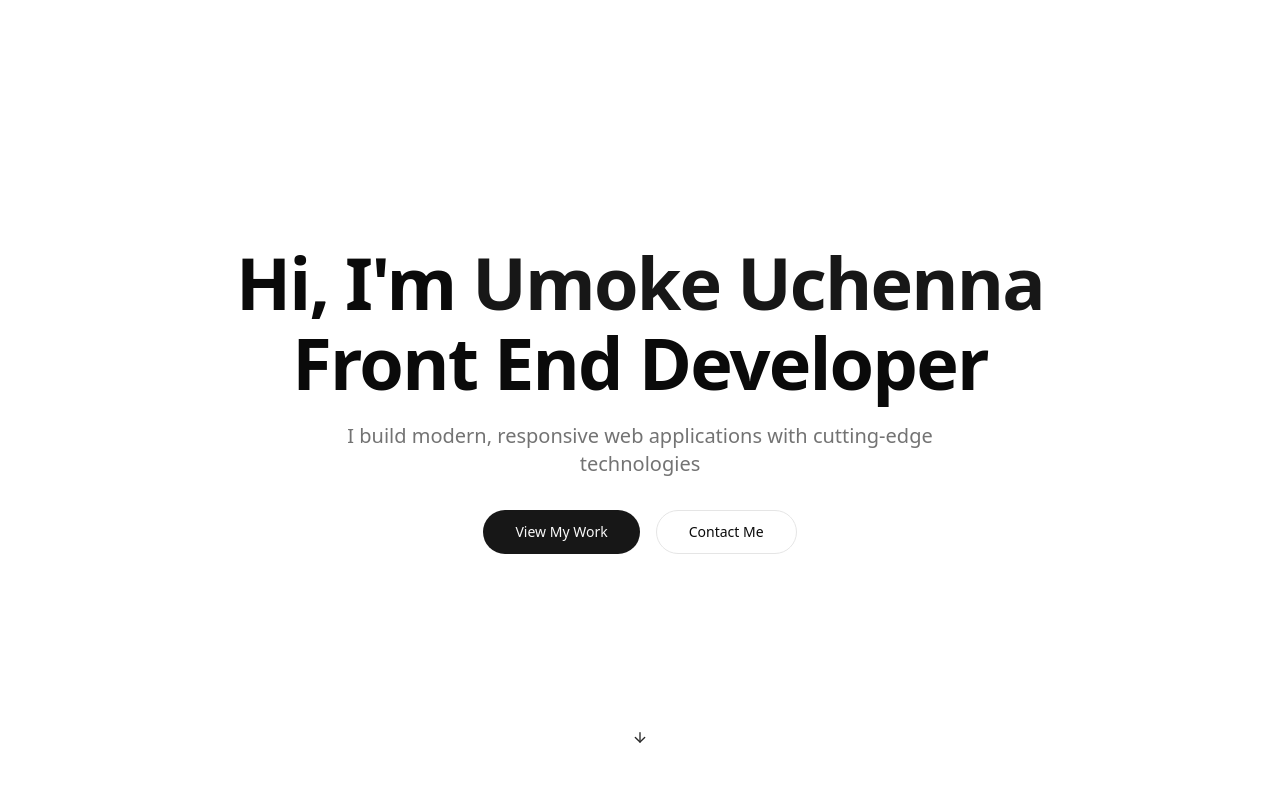
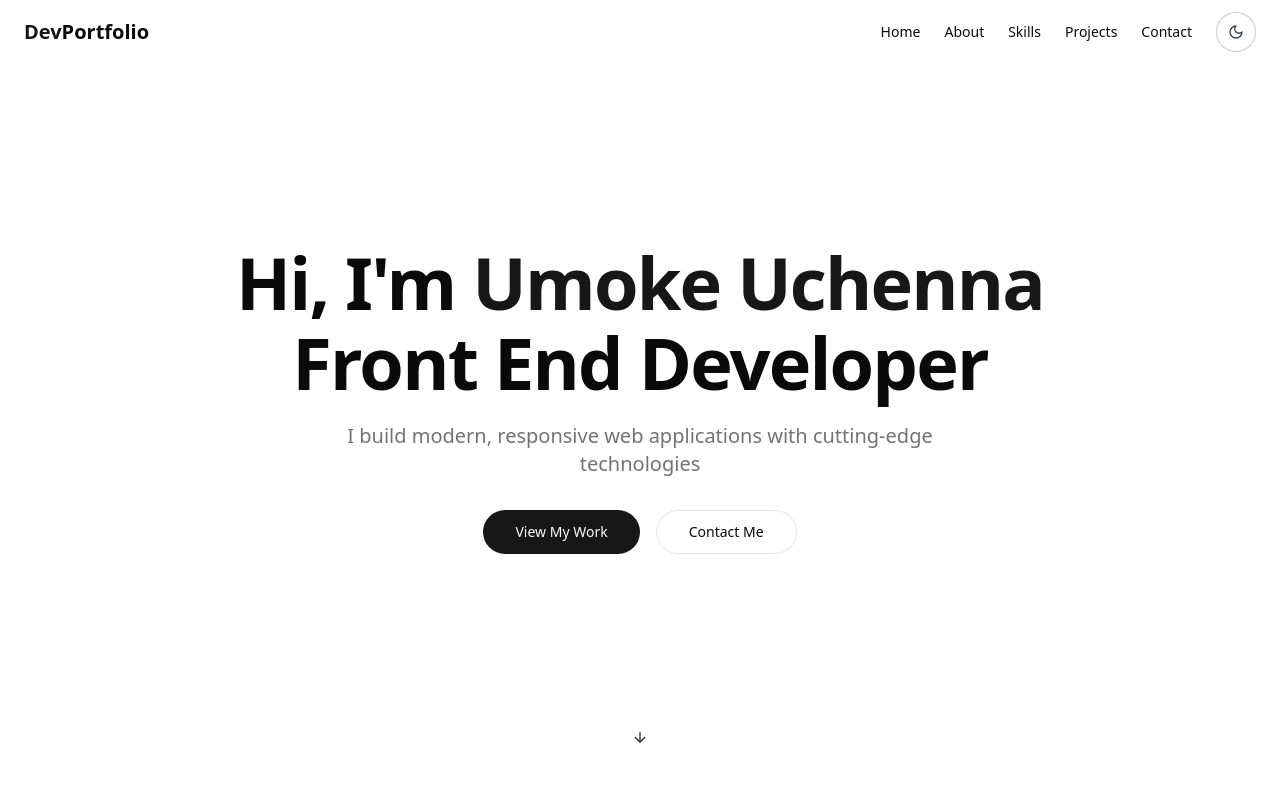
Before and after one commit to mrauthentik/Uche, a React (Vite) app in the folder portfolio/: page / in a window 1280 px wide. Shown: the top 800 px of the page. Built offline with nearby package versions, Linux system fonts and the light colour scheme.

Commit message:
add Header component to App for improved layout

```diff
--- a/portfolio/src/App.tsx
+++ b/portfolio/src/App.tsx
@@ -5,10 +5,12 @@ import Skills from "@/components/skills"
 import Projects from "@/components/projects"
 import Contact from "@/components/contact"
 import Footer from "@/components/footer"
+import Header from './components/header'
 
 export default function Home() {
   return (
     <main className="min-h-screen">
+     <Header />
       <Hero />
       <About />
       <Skills />
```
